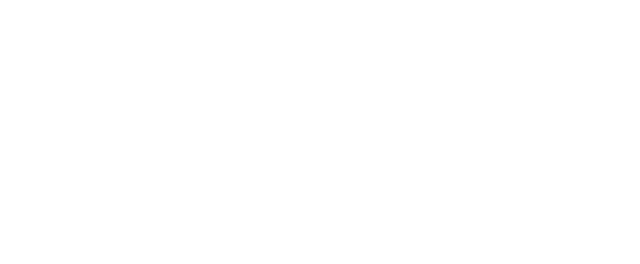
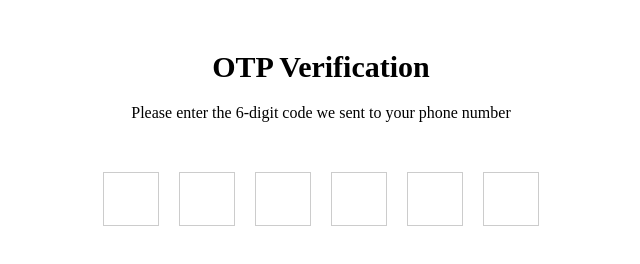
Before and after one commit to acciojob/OTP-AshishDeshmukh02, a website: page main.html in a window 1280 px wide. Shown: the whole page, without its empty margins (319-959 px from the left). Drawn offline with Linux system fonts and the light colour scheme.

Commit message:
created a submission

```diff
--- a/main.html
+++ b/main.html
@@ -8,6 +8,19 @@
 
 <body>
 	<!-- the entire body must be written by student -->
+	<div class="container">
+  <h1 id="verification_heading">OTP Verification</h1>
+  <p id="verification_subtext">Please enter the 6-digit code we sent to your phone number</p>
+  <div class="code-container">
+    <input type="number" id="code_1" class="code" maxlength="1" pattern="\d"/>
+    <input type="number" id="code_2" class="code" maxlength="1" pattern="\d"/>
+    <input type="number" id="code_3" class="code" maxlength="1" pattern="\d"/>
+    <input type="number" id="code_4" class="code" maxlength="1" pattern="\d"/>
+    <input type="number" id="code_5" class="code" maxlength="1" pattern="\d"/>
+    <input type="number" id="code_6" class="code" maxlength="1" pattern="\d"/>
+  </div>
+</div>
+
     <script type="text/javascript" src="./script.js">
 </script>
 
--- a/script.js
+++ b/script.js
@@ -1 +1,15 @@
 //your JS code here. If required.
+const codes = document.querySelectorAll('.code');
+
+codes.forEach((code, index) => {
+  code.addEventListener('keydown', (e) => {
+    if (e.key === 'Backspace') {
+      if (code.value === '') {
+        const prevCode = codes[index - 1];
+        if (prevCode) {
+          prevCode.focus();
+        }
+      }
+    }
+  });
+});
--- a/styles.css
+++ b/styles.css
@@ -1 +1,42 @@
 /*  your css code here. If applicable */
+.container {
+  width: 400px;
+  margin: 0 auto;
+  text-align: center;
+}
+
+#verification_heading {
+  font-size: 30px;
+  margin-top: 50px;
+}
+
+#verification_subtext {
+  font-size: 16px;
+  margin-top: 20px;
+}
+
+.code-container {
+  margin-top: 50px;
+  display: flex;
+  justify-content: center;
+}
+
+.code {
+  width: 50px;
+  height: 50px;
+  margin: 0 10px;
+  border: 1px solid #ccc;
+  font-size: 24px;
+  text-align: center;
+  outline: none;
+}
+
+.code::-webkit-outer-spin-button,
+.code::-webkit-inner-spin-button {
+  -webkit-appearance: none;
+  margin: 0;
+}
+
+.code[type=number] {
+  -moz-appearance: textfield;
+}
```
